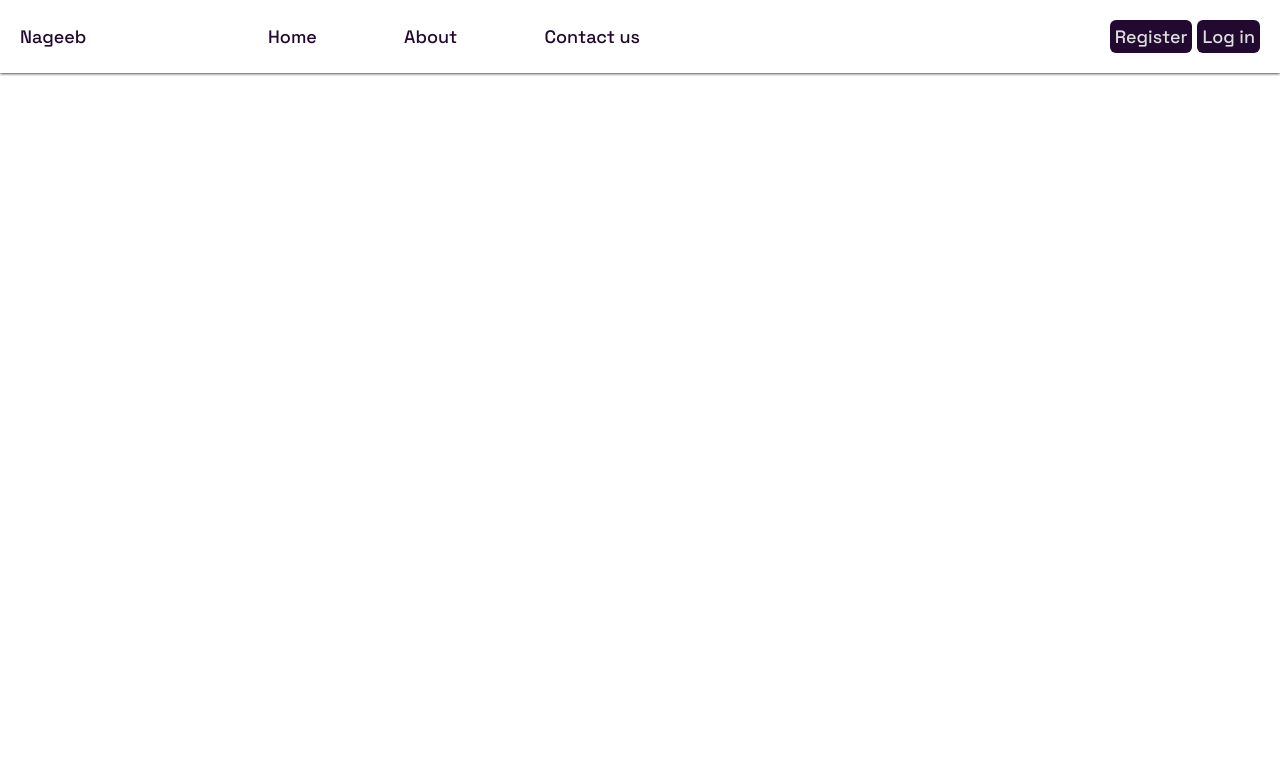
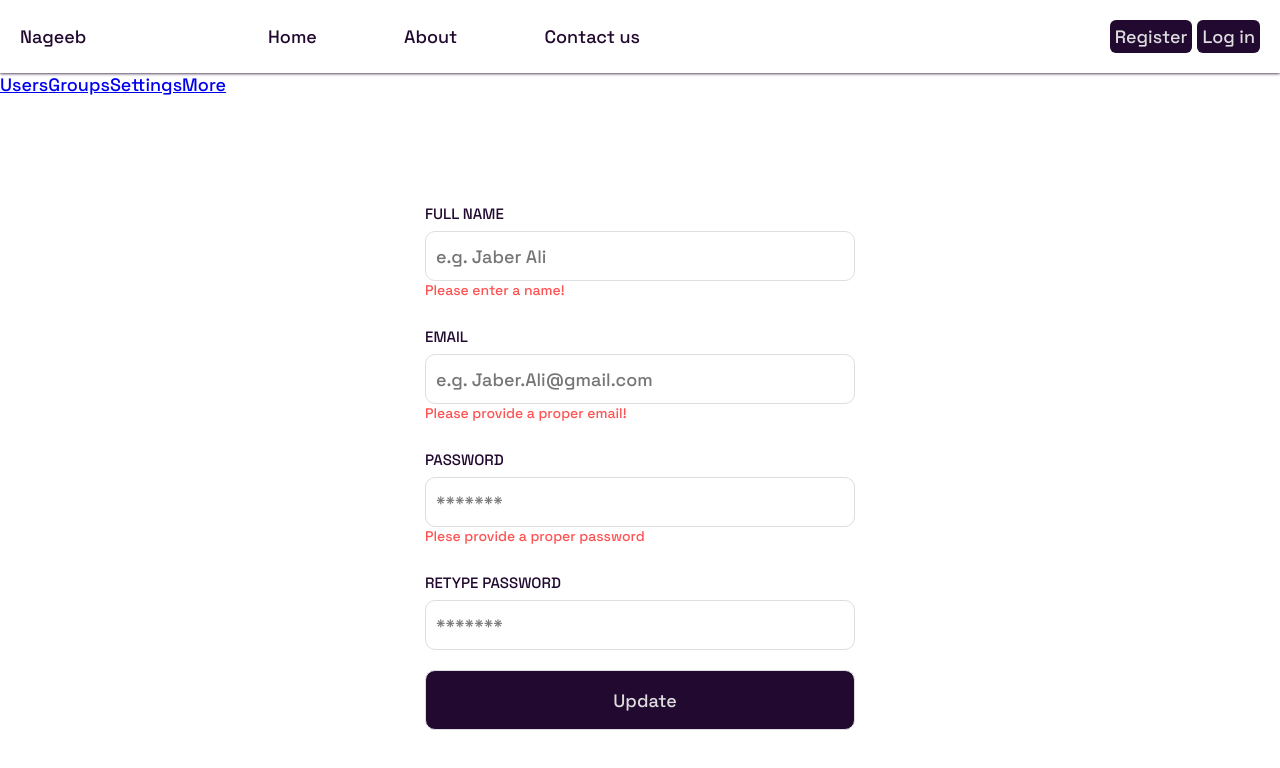
Before and after one commit to jappu2/Nageeb-Frontend, a React (Create React App) app: page /dashboard/users/1 in a window 1280 px wide. Shown: the top 768 px of the page. Built offline with nearby package versions, Linux system fonts and the light colour scheme; no server answers.

Commit message:
17 feb edit

```diff
--- a/src/App.js
+++ b/src/App.js
@@ -6,9 +6,9 @@ import AboutPage from './AboutPage'
 import ContPage from './ContPage'
 import Register from './Register'
 import Login from './Login'
-import Dashboarda from './Dashboarda.js'
-import Usersa from './Usersa.js'
-import UpdateUsera from './updateUsera.js'
+import Dashboard from './Dashboard.js'
+import Users from './Users.js'
+import UpdateUser from './updateUser.js'
 import './App.css';
 
 
@@ -23,9 +23,9 @@ function App() {
         <Route path="/contact" element={<ContPage />} />
         <Route path="/register" element={<Register />} />
         <Route path="/login" element={<Login />} />
-        <Route path="/dashboarda" element={<Dashboarda />}>
-          <Route path="usersa" element={<Usersa />} />
-          <Route path="usersa/:id" element={<UpdateUsera />} />
+        <Route path="/dashboard" element={<Dashboard />}>
+          <Route path="users" element={<Users />} />
+          <Route path="users/:id" element={<UpdateUser />} />
         </Route>
 
       </Routes>
--- a/src/Usersa.js
+++ b/src/Usersa.js
@@ -12,10 +12,8 @@ export default function Usersa(){
 
     }, [])
 
-    function deleteUser(id){
-        axios.delete(`http://127.0.0.1:8000/ap/user/delete/${id}`)
-        .then(res => console.log(res))
-        .catch(err=> console.log(err))
+    async function deleteUser(id){
+        await axios.delete(`http://127.0.0.1:8000/ap/user/delete/${id}`)
     }
 
 
```
